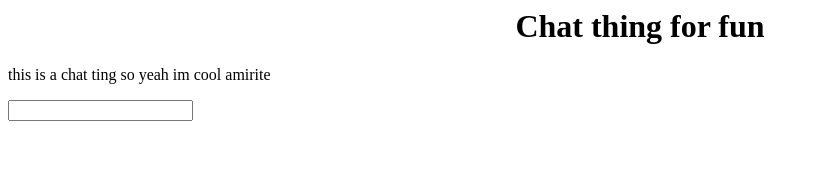
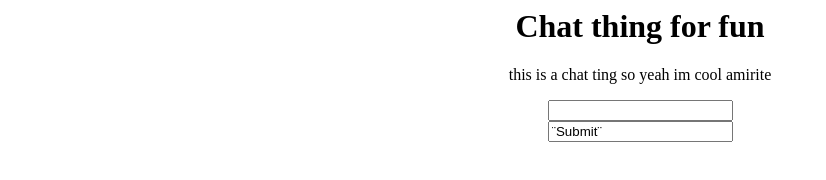
Before and after one commit to avocado5182/bob, a plain HTML site: page index.html in a window 1280 px wide. Shown: the whole page, without its empty margins (0-826 px from the left). Drawn offline with Linux system fonts and the light colour scheme.

Commit message:
Update index.html

```diff
--- a/index.html
+++ b/index.html
@@ -4,7 +4,8 @@
   </head>
   <body>
     <center><h1>Chat thing for fun</h1></center>
-    <p>this is a chat ting so yeah im cool amirite</p>
-    <input type="text" name=¨chatText¨><br>
+    <center><p>this is a chat ting so yeah im cool amirite</p></center>
+    <center><input type="text" name=¨chatText¨><br></center>
+    <center><input type=¨submit¨ value=¨Submit¨
   </body>
 </html
```
